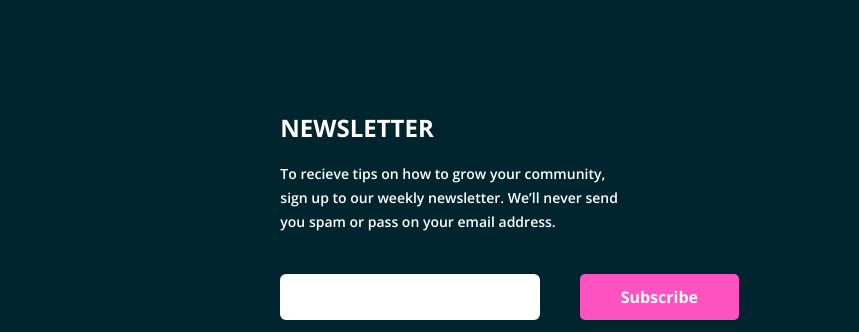
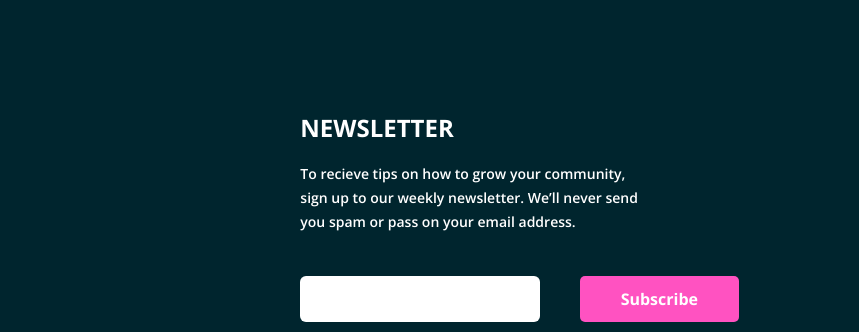
Before and after one commit to justAdevTV/huddle-landing-page, a website: page index.html in a window 1280 px wide. Shown: the part 4690-5022 px from the top of the page, 421-1280 px from the left. Drawn offline with nearby package versions, Linux system fonts and the light colour scheme.

Commit message:
Footer - Reverted to old grid-gap

```diff
--- a/sass/_footer.scss
+++ b/sass/_footer.scss
@@ -10,7 +10,7 @@
     grid-template-areas:
       "contact newsletter"
       "socials .";
-    grid-column-gap: 20rem;
+    grid-column-gap: 24rem;
     background-color: $color-black;
     padding: 12.25rem 12rem;
     padding-bottom: 10rem;
@@ -35,7 +35,7 @@
       &__text {
         width: 34.9rem;
         font-size: 1em;
-        padding-bottom: 4rem;
+        padding-bottom: 4.25rem;
         &--main {
           display: block;
           text-transform: uppercase;
```
Also changed, not shown: css/style.comp.css, css/style.css, css/style.prefix.css.
